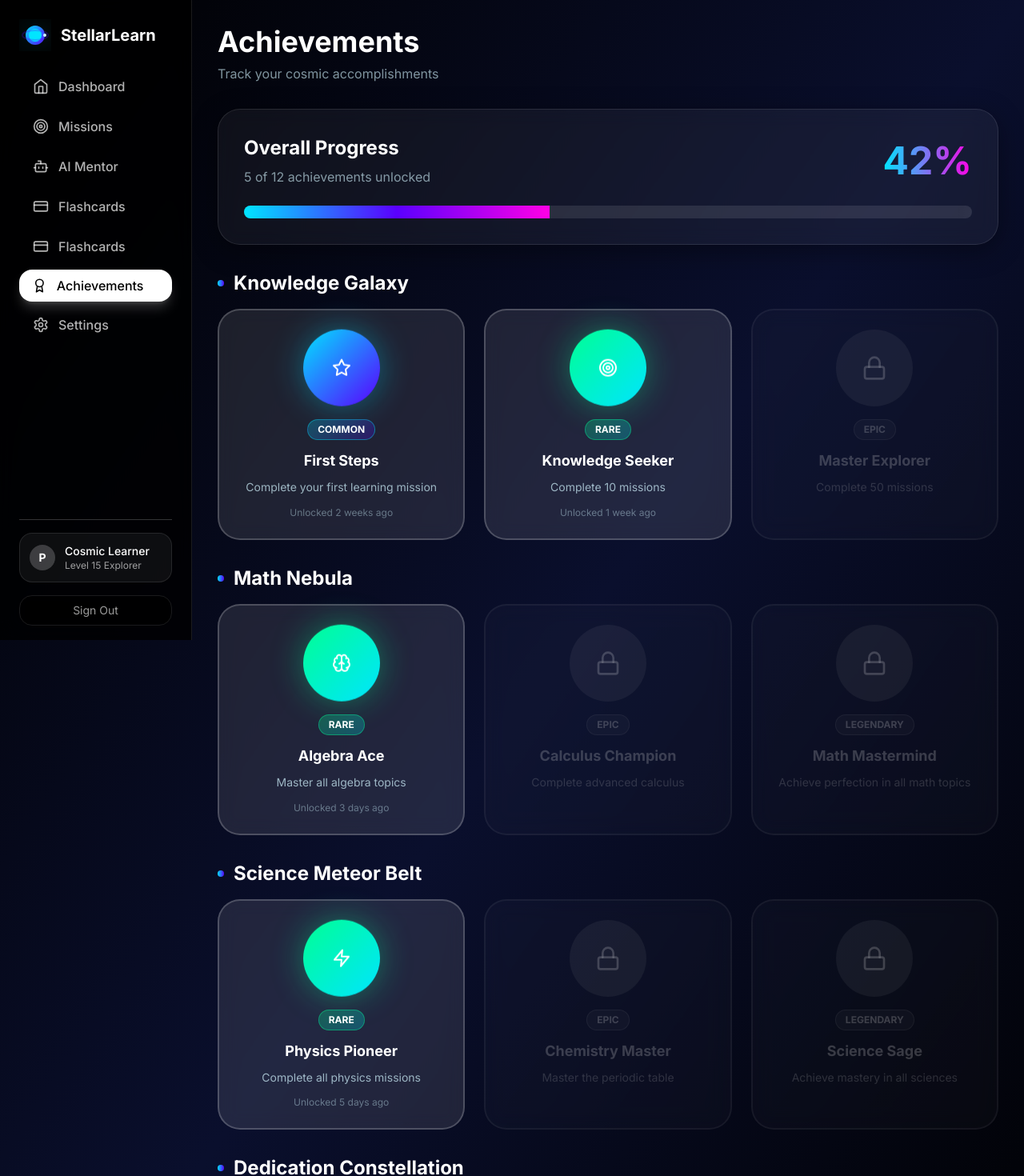
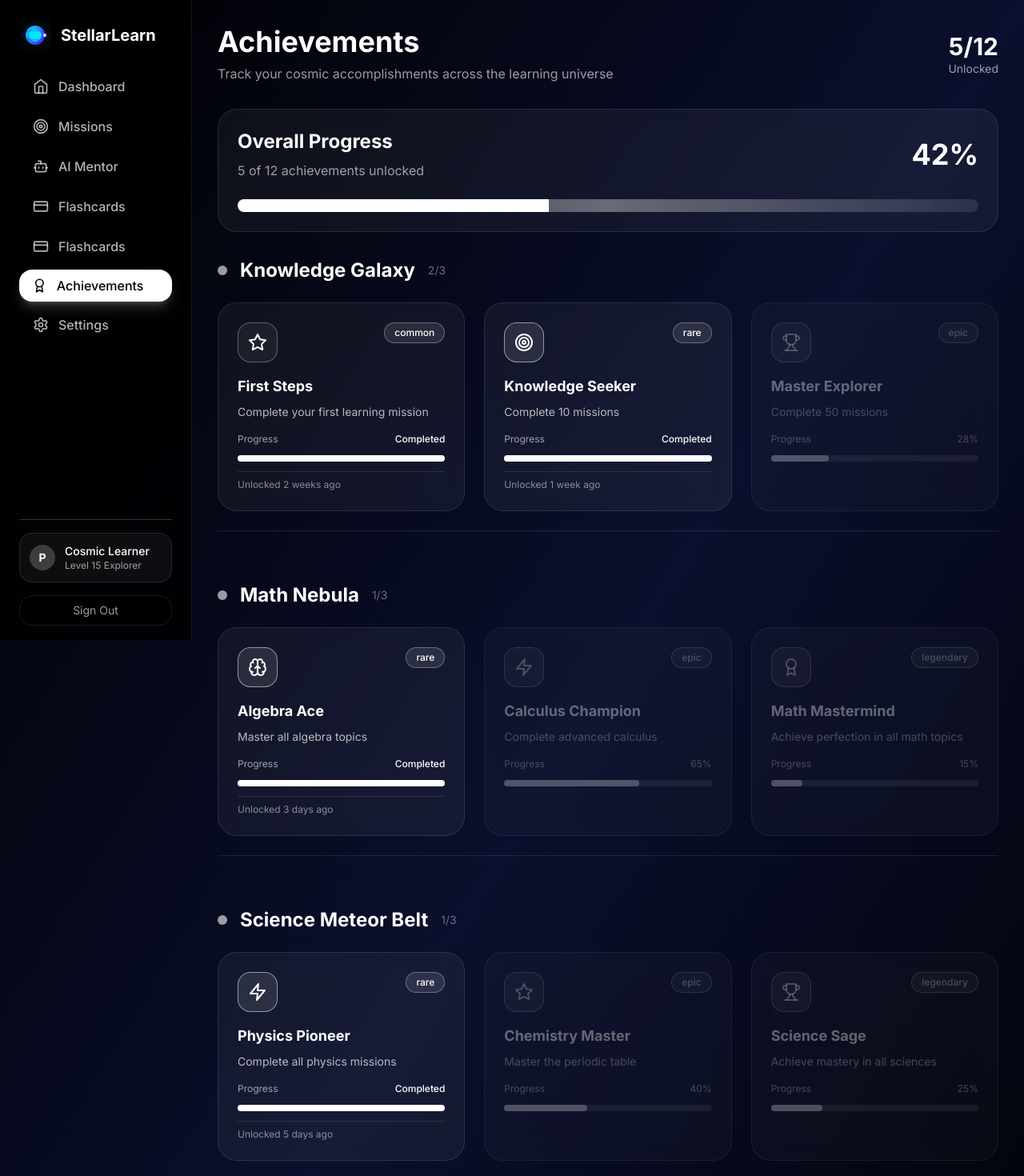
Before and after one commit to FrostByte-49/StellarLearn, a React (Vite) app in the folder StellarLearn_/: page /achievements in a window 1280 px wide. Shown: the top 1470 px of the page at 80% size. Built offline with nearby package versions, Linux system fonts and the light colour scheme.

Commit message:
Updated Achievements Page
- Added Mock Data (achievements.json)
- Enhanced The Overall UI Of Achievements Page (Achievements.tsx)

```diff
--- /dev/null
+++ b/StellarLearn_/public/data/achievements.json
@@ -0,0 +1,137 @@
+{
+  "categories": [
+    {
+      "name": "Knowledge Galaxy",
+      "achievements": [
+        {
+          "id": 1,
+          "title": "First Steps",
+          "description": "Complete your first learning mission",
+          "icon": "Star",
+          "isUnlocked": true,
+          "rarity": "common",
+          "unlockedDate": "2 weeks ago",
+          "progress": 100
+        },
+        {
+          "id": 2,
+          "title": "Knowledge Seeker",
+          "description": "Complete 10 missions",
+          "icon": "Target",
+          "isUnlocked": true,
+          "rarity": "rare",
+          "unlockedDate": "1 week ago",
+          "progress": 100
+        },
+        {
+          "id": 3,
+          "title": "Master Explorer",
+          "description": "Complete 50 missions",
+          "icon": "Trophy",
+          "isUnlocked": false,
+          "rarity": "epic",
+          "progress": 28
+        }
+      ]
+    },
+    {
+      "name": "Math Nebula",
+      "achievements": [
+        {
+          "id": 4,
+          "title": "Algebra Ace",
+          "description": "Master all algebra topics",
+          "icon": "Brain",
+          "isUnlocked": true,
+          "rarity": "rare",
+          "unlockedDate": "3 days ago",
+          "progress": 100
+        },
+        {
+          "id": 5,
+          "title": "Calculus Champion",
+          "description": "Complete advanced calculus",
+          "icon": "Zap",
+          "isUnlocked": false,
+          "rarity": "epic",
+          "progress": 65
+        },
+        {
+          "id": 6,
+          "title": "Math Mastermind",
+          "description": "Achieve perfection in all math topics",
+          "icon": "Award",
+          "isUnlocked": false,
+          "rarity": "legendary",
+          "progress": 15
+        }
+      ]
+    },
+    {
+      "name": "Science Meteor Belt",
+      "achievements": [
+        {
+          "id": 7,
+          "title": "Physics Pioneer",
+          "description": "Complete all physics missions",
+          "icon": "Zap",
+          "isUnlocked": true,
+          "rarity": "rare",
+          "unlockedDate": "5 days ago",
+          "progress": 100
+        },
+        {
+          "id": 8,
+          "title": "Chemistry Master",
+          "description": "Master the periodic table",
+          "icon": "Star",
+          "isUnlocked": false,
+          "rarity": "epic",
+          "progress": 40
+        },
+        {
+          "id": 9,
+          "title": "Science Sage",
+          "description": "Achieve mastery in all sciences",
+          "icon": "Trophy",
+          "isUnlocked": false,
+          "rarity": "legendary",
+          "progress": 25
+        }
+      ]
+    },
+    {
+      "name": "Dedication Constellation",
+      "achievements": [
+        {
+          "id": 10,
+          "title": "Week Warrior",
+          "description": "Maintain a 7-day streak",
+          "icon": "Flame",
+          "isUnlocked": true,
+          "rarity": "common",
+          "unlockedDate": "1 week ago",
+          "progress": 100
+        },
+        {
+          "id": 11,
+          "title": "Month Master",
+          "description": "Maintain a 30-day streak",
+          "icon": "Flame",
+          "isUnlocked": false,
+          "rarity": "rare",
+          "progress": 23
+        },
+        {
+          "id": 12,
+          "title": "Eternal Flame",
+          "description": "Maintain a 100-day streak",
+          "icon": "Flame",
+          "isUnlocked": false,
+          "rarity": "legendary",
+          "progress": 12
+        }
+      ]
+    }
+  ]
+}
--- a/StellarLearn_/src/pages/Achievements.tsx
+++ b/StellarLearn_/src/pages/Achievements.tsx
@@ -1,136 +1,48 @@
 import { Sidebar } from '../components/Sidebar';
-import { AchievementBadge } from '../components/AchievementBadge';
-import { GlassCard } from '../components/GlassCard';
 import { Trophy, Zap, Brain, Flame, Star, Target, Award } from 'lucide-react';
+import { useState, useEffect } from 'react';
 
-interface AchievementsProps {
-  onNavigate: (page: string) => void;
+interface Achievement {
+  id: number;
+  title: string;
+  description: string;
+  icon: string;
+  isUnlocked: boolean;
+  rarity: 'common' | 'rare' | 'epic' | 'legendary';
+  unlockedDate?: string;
+  progress: number;
 }
 
-export const Achievements = ({ onNavigate }: AchievementsProps) => {
-  const categories = [
-    {
-      name: 'Knowledge Galaxy',
-      achievements: [
-        {
-          id: 1,
-          title: 'First Steps',
-          description: 'Complete your first learning mission',
-          icon: <Star />,
-          isUnlocked: true,
-          rarity: 'common' as const,
-          unlockedDate: '2 weeks ago',
-        },
-        {
-          id: 2,
-          title: 'Knowledge Seeker',
-          description: 'Complete 10 missions',
-          icon: <Target />,
-          isUnlocked: true,
-          rarity: 'rare' as const,
-          unlockedDate: '1 week ago',
-        },
-        {
-          id: 3,
-          title: 'Master Explorer',
-          description: 'Complete 50 missions',
-          icon: <Trophy />,
-          isUnlocked: false,
-          rarity: 'epic' as const,
-        },
-      ],
-    },
-    {
-      name: 'Math Nebula',
-      achievements: [
-        {
-          id: 4,
-          title: 'Algebra Ace',
-          description: 'Master all algebra topics',
-          icon: <Brain />,
-          isUnlocked: true,
-          rarity: 'rare' as const,
-          unlockedDate: '3 days ago',
-        },
-        {
-          id: 5,
-          title: 'Calculus Champion',
-          description: 'Complete advanced calculus',
-          icon: <Zap />,
-          isUnlocked: false,
-          rarity: 'epic' as const,
-        },
-        {
-          id: 6,
-          title: 'Math Mastermind',
-          description: 'Achieve perfection in all math topics',
-          icon: <Award />,
-          isUnlocked: false,
-          rarity: 'legendary' as const,
-        },
-      ],
-    },
-    {
-      name: 'Science Meteor Belt',
-      achievements: [
-        {
-          id: 7,
-          title: 'Physics Pioneer',
-          description: 'Complete all physics missions',
-          icon: <Zap />,
-          isUnlocked: true,
-          rarity: 'rare' as const,
-          unlockedDate: '5 days ago',
-        },
-        {
-          id: 8,
-          title: 'Chemistry Master',
-          description: 'Master the periodic table',
-          icon: <Star />,
-          isUnlocked: false,
-          rarity: 'epic' as const,
-        },
-        {
-          id: 9,
-          title: 'Science Sage',
-          description: 'Achieve mastery in all sciences',
-          icon: <Trophy />,
-          isUnlocked: false,
-          rarity: 'legendary' as const,
-        },
-      ],
-    },
-    {
-      name: 'Dedication Constellation',
-      achievements: [
-        {
-          id: 10,
-          title: 'Week Warrior',
-          description: 'Maintain a 7-day streak',
-          icon: <Flame />,
-          isUnlocked: true,
-          rarity: 'common' as const,
-          unlockedDate: '1 week ago',
-        },
-        {
-          id: 11,
-          title: 'Month Master',
-          description: 'Maintain a 30-day streak',
-          icon: <Flame />,
-          isUnlocked: false,
-          rarity: 'rare' as const,
-        },
-        {
-          id: 12,
-          title: 'Eternal Flame',
-          description: 'Maintain a 100-day streak',
-          icon: <Flame />,
-          isUnlocked: false,
-          rarity: 'legendary' as const,
-        },
-      ],
-    },
-  ];
+interface Category {
+  name: string;
+  achievements: Achievement[];
+}
+
+interface AchievementsData {
+  categories: Category[];
+}
+
+export const Achievements = () => {
+  const [categories, setCategories] = useState<Category[]>([]);
+  const [loading, setLoading] = useState(true);
+
+  useEffect(() => {
+    const fetchAchievements = async () => {
+      try {
+        const response = await fetch('/data/achievements.json');
+        const data: AchievementsData = await response.json();
+        setCategories(data.categories);
+      } catch (error) {
+        console.error('Error fetching achievements:', error);
+        // Fallback to empty array if fetch fails
+        setCategories([]);
+      } finally {
+        setLoading(false);
+      }
+    };
+
+    fetchAchievements();
+  }, []);
 
   const totalAchievements = categories.reduce((sum, cat) => sum + cat.achievements.length, 0);
   const unlockedAchievements = categories.reduce(
@@ -139,56 +51,223 @@ export const Achievements = ({ onNavigate }: AchievementsProps) => {
   );
   const percentage = Math.round((unlockedAchievements / totalAchievements) * 100);
 
+  const GlassCard = ({ children, className = '' }: { children: React.ReactNode; className?: string }) => (
+    <div className={`backdrop-blur-md bg-white/5 border border-white/10 rounded-3xl ${className}`}>
+      {children}
+    </div>
+  );
+
+  const getIconComponent = (iconName: string) => {
+    const iconProps = { className: "w-6 h-6" };
+    switch (iconName) {
+      case 'Trophy': return <Trophy {...iconProps} />;
+      case 'Zap': return <Zap {...iconProps} />;
+      case 'Brain': return <Brain {...iconProps} />;
+      case 'Flame': return <Flame {...iconProps} />;
+      case 'Star': return <Star {...iconProps} />;
+      case 'Target': return <Target {...iconProps} />;
+      case 'Award': return <Award {...iconProps} />;
+      default: return <Star {...iconProps} />;
+    }
+  };
+
+  const AchievementBadge = ({
+    title,
+    description,
+    icon,
+    isUnlocked,
+    rarity,
+    unlockedDate,
+    progress
+  }: Achievement) => {
+    const rarityStyles = {
+      common: 'border-white/30 bg-white/5',
+      rare: 'border-white/50 bg-white/10',
+      epic: 'border-white/70 bg-white/15',
+      legendary: 'border-white/90 bg-white/20'
+    };
+
+    const progressBarColor = isUnlocked ? 'bg-white' : 'bg-white/40';
+
     return (
-    <div className="flex min-h-screen">
-      <Sidebar currentPage="achievements" onNavigate={onNavigate} />
-
-      <main className="flex-1 p-8">
-        <div className="max-w-7xl mx-auto space-y-8">
-          <div>
-            <h1 className="text-4xl font-bold text-white mb-2">Achievements</h1>
-            <p className="text-[#D3F5FF]/60">Track your cosmic accomplishments</p>
+      <GlassCard className={`p-6 transition-all duration-300 hover:scale-105 hover:bg-white/10 ${
+        isUnlocked ? 'opacity-100' : 'opacity-60'
+      }`}>
+        <div className="flex items-start justify-between mb-4">
+          <div className={`p-3 rounded-2xl border ${
+            isUnlocked
+              ? rarityStyles[rarity]
+              : 'border-white/20 bg-white/5'
+          }`}>
+            <div className={isUnlocked ? 'text-white' : 'text-white/40'}>
+              {getIconComponent(icon)}
+            </div>
+          </div>
+          <div className={`px-3 py-1 rounded-full text-xs font-medium border ${
+            isUnlocked
+              ? 'border-white/30 bg-white/10 text-white'
+              : 'border-white/20 bg-white/5 text-white/40'
+          }`}>
+            {rarity}
+          </div>
         </div>
 
-          <GlassCard className="p-8">
-            <div className="flex items-center justify-between mb-6">
+        <h3 className={`text-lg font-bold mb-2 ${
+          isUnlocked ? 'text-white' : 'text-white/60'
+        }`}>
+          {title}
+        </h3>
+
+        <p className={`text-sm mb-4 ${
+          isUnlocked ? 'text-white/70' : 'text-white/40'
+        }`}>
+          {description}
+        </p>
+
+        <div className="space-y-3">
+          <div className="flex justify-between items-center text-xs">
+            <span className={isUnlocked ? 'text-white/60' : 'text-white/40'}>
+              Progress
+            </span>
+            <span className={isUnlocked ? 'text-white font-medium' : 'text-white/40'}>
+              {isUnlocked ? 'Completed' : `${progress}%`}
+            </span>
+          </div>
+
+          <div className="w-full bg-white/10 rounded-full h-2">
+            <div
+              className={`h-2 rounded-full transition-all duration-700 ${
+                isUnlocked ? 'bg-white' : progressBarColor
+              }`}
+              style={{ width: isUnlocked ? '100%' : `${progress}%` }}
+            />
+          </div>
+
+          {isUnlocked && unlockedDate && (
+            <div className="text-xs text-white/50 pt-2 border-t border-white/10">
+              Unlocked {unlockedDate}
+            </div>
+          )}
+        </div>
+      </GlassCard>
+    );
+  };
+
+  if (loading) {
+    return (
+      <div className="flex min-h-screen bg-gradient-to-br from-black via-[#0A0F2D] to-black">
+        <Sidebar />
+        <main className="flex-1 p-4 md:p-8 pt-20 md:pt-8 flex items-center justify-center">
+          <div className="text-white text-lg">Loading achievements...</div>
+        </main>
+      </div>
+    );
+  }
+
+  return (
+    <div className="flex min-h-screen bg-gradient-to-br from-black via-[#0A0F2D] to-black">
+      <Sidebar />
+
+      <main className="flex-1 p-4 md:p-8 pt-20 md:pt-8">
+        <div className="max-w-7xl mx-auto space-y-8">
+          {/* Header Section */}
+          <div className="flex flex-col lg:flex-row items-start lg:items-center justify-between gap-4">
             <div>
-                <h2 className="text-2xl font-bold text-white mb-2">Overall Progress</h2>
-                <p className="text-[#D3F5FF]/60">
+              <h1 className="text-3xl md:text-4xl font-bold text-white mb-2">
+                Achievements
+              </h1>
+              <p className="text-white/60">
+                Track your cosmic accomplishments across the learning universe
+              </p>
+            </div>
+
+            <div className="flex items-center gap-4">
+              <div className="text-right">
+                <div className="text-2xl md:text-3xl font-bold text-white">
+                  {unlockedAchievements}/{totalAchievements}
+                </div>
+                <div className="text-sm text-white/60">Unlocked</div>
+              </div>
+            </div>
+          </div>
+
+          {/* Progress Card */}
+          <GlassCard className="p-6">
+            <div className="flex flex-col md:flex-row items-start md:items-center justify-between mb-6 gap-4">
+              <div>
+                <h2 className="text-xl md:text-2xl font-bold text-white mb-2">
+                  Overall Progress
+                </h2>
+                <p className="text-white/60">
                   {unlockedAchievements} of {totalAchievements} achievements unlocked
                 </p>
               </div>
-              <div className="text-right">
-                <div className="text-5xl font-bold bg-gradient-to-r from-[#00E5FF] to-[#FF00E5] bg-clip-text text-transparent">
+              <div className="text-3xl md:text-4xl font-bold text-white">
                 {percentage}%
-                </div>
               </div>
             </div>
 
             <div className="relative h-4 bg-white/10 rounded-full overflow-hidden">
               <div
-                className="h-full bg-gradient-to-r from-[#00E5FF] via-[#5A00FF] to-[#FF00E5] transition-all duration-1000"
+                className="h-full bg-white transition-all duration-1000 ease-out"
                 style={{ width: `${percentage}%` }}
               >
-                <div className="absolute inset-0 bg-gradient-to-r from-transparent via-white/30 to-transparent animate-shimmer" />
+                <div className="absolute inset-0 bg-gradient-to-r from-transparent via-white/30 to-transparent animate-pulse" />
               </div>
             </div>
           </GlassCard>
 
-          {categories.map((category) => (
-            <div key={category.name} className="space-y-4">
-              <h2 className="text-2xl font-bold text-white flex items-center gap-3">
-                <div className="w-2 h-2 rounded-full bg-gradient-to-r from-[#00E5FF] to-[#5A00FF]" />
+          {/* Categories Grid */}
+          <div className="space-y-8">
+            {categories.map((category, categoryIndex) => (
+              <div key={category.name} className="space-y-6">
+                <div className="flex items-center gap-4">
+                  <div className="w-3 h-3 rounded-full bg-white/60" />
+                  <h2 className="text-xl md:text-2xl font-bold text-white">
                     {category.name}
                   </h2>
+                  <div className="text-sm text-white/40">
+                    {category.achievements.filter(a => a.isUnlocked).length}/{category.achievements.length}
+                  </div>
+                </div>
 
-              <div className="grid grid-cols-1 md:grid-cols-2 lg:grid-cols-3 gap-6">
+                <div className="grid grid-cols-1 md:grid-cols-2 xl:grid-cols-3 gap-4 md:gap-6">
                   {category.achievements.map((achievement) => (
                     <AchievementBadge key={achievement.id} {...achievement} />
                   ))}
                 </div>
+
+                {categoryIndex < categories.length - 1 && (
+                  <div className="border-t border-white/10 pt-8" />
+                )}
               </div>
             ))}
+          </div>
+
+          {/* Stats Summary */}
+          <GlassCard className="p-6 mt-8">
+            <h3 className="text-lg font-bold text-white mb-4">Achievement Stats</h3>
+            <div className="grid grid-cols-2 md:grid-cols-4 gap-4">
+              <div className="text-center p-4 rounded-2xl bg-white/5">
+                <div className="text-2xl font-bold text-white">{unlockedAchievements}</div>
+                <div className="text-sm text-white/60">Unlocked</div>
+              </div>
+              <div className="text-center p-4 rounded-2xl bg-white/5">
+                <div className="text-2xl font-bold text-white">{totalAchievements - unlockedAchievements}</div>
+                <div className="text-sm text-white/60">Locked</div>
+              </div>
+              <div className="text-center p-4 rounded-2xl bg-white/5">
+                <div className="text-2xl font-bold text-white">{percentage}%</div>
+                <div className="text-sm text-white/60">Completion</div>
+              </div>
+              <div className="text-center p-4 rounded-2xl bg-white/5">
+                <div className="text-2xl font-bold text-white">
+                  {categories.filter(cat => cat.achievements.every(a => a.isUnlocked)).length}
+                </div>
+                <div className="text-sm text-white/60">Categories Complete</div>
+              </div>
+            </div>
+          </GlassCard>
         </div>
       </main>
     </div>
```
Lines whose indentation alone changed are shown as unchanged.
